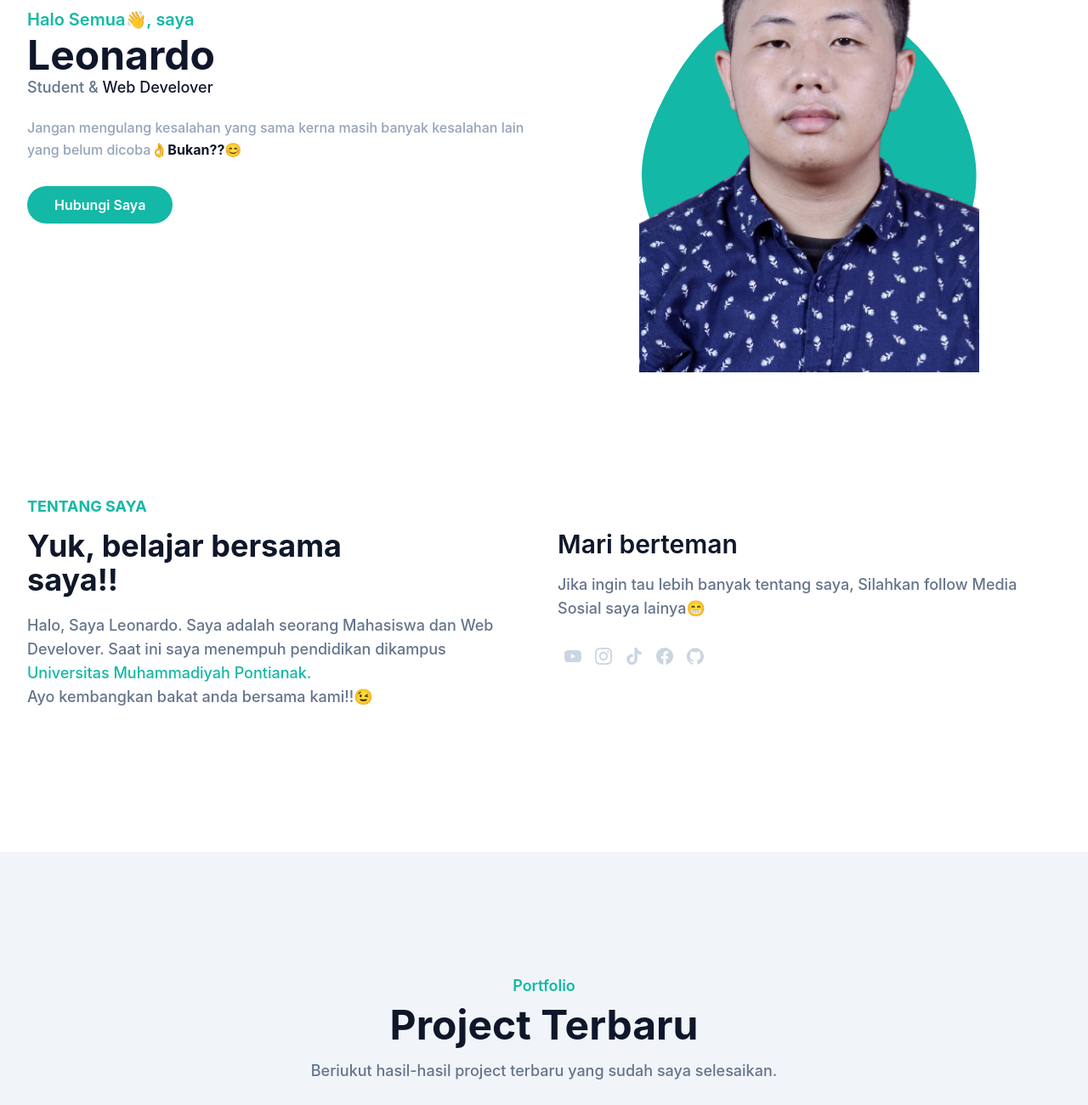
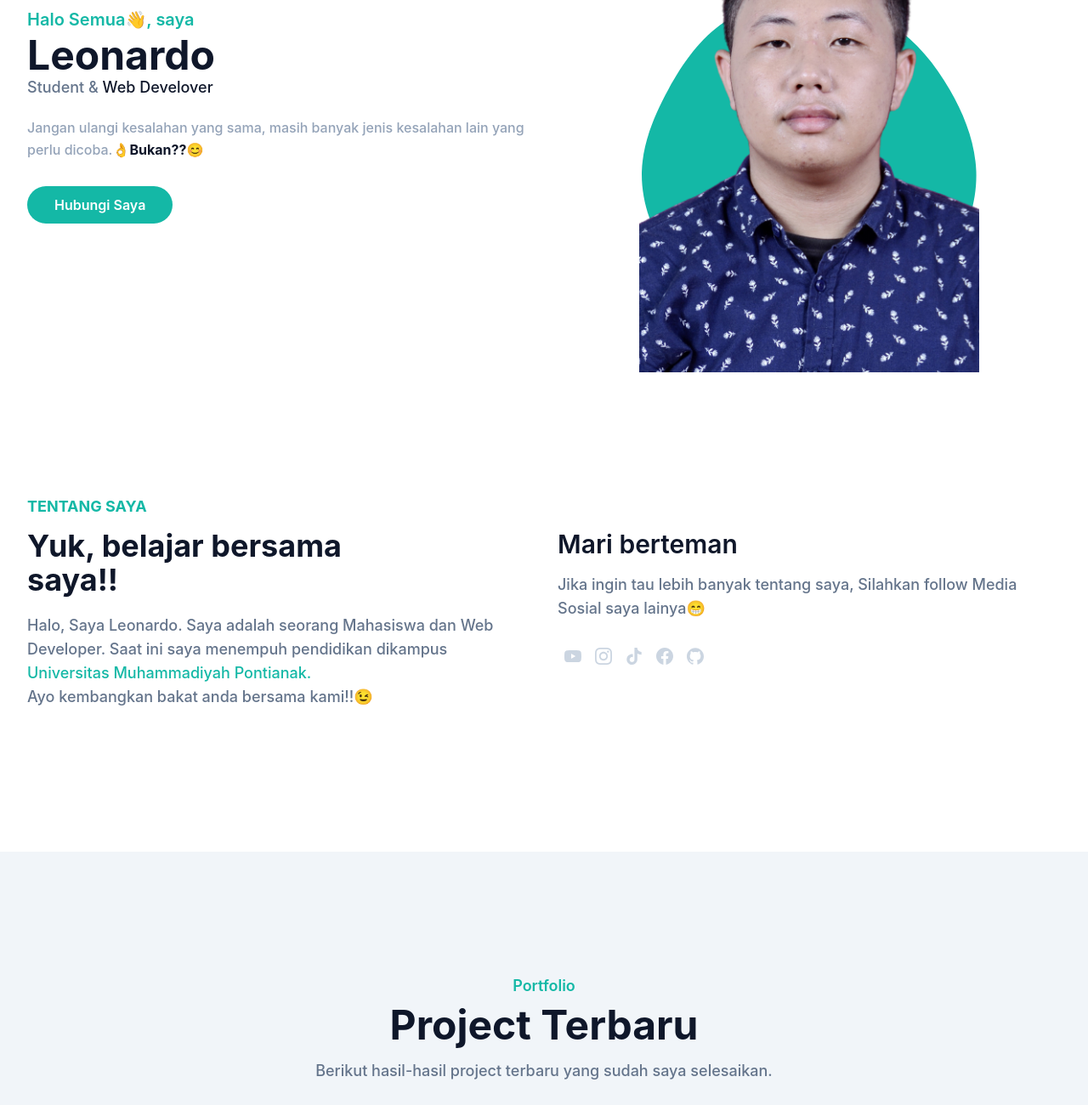
Before and after one commit to Leonardo2128/portfolio-tailwind-css, a website: page index.html in a window 1280 px wide. Shown: the part 320-1620 px from the top of the page at 85% size. Drawn offline with Linux system fonts and the light colour scheme.

Commit message:
memperbaiki typo

```diff
--- a/index.html
+++ b/index.html
@@ -77,7 +77,7 @@
           <div class="self-center w-full px-4 lg:w-1/2">
             <h1 class="text-base font-semibold text-primary md:text-xl">Halo Semua👋, saya <span class="block mt-1 text-4xl font-bold text-dark lg:text-5xl dark:text-white">Leonardo</span></h1>
             <h2 class="mb-5 text-lg font-medium text-secondary lg:2xl">Student & <span class="text-dark dark:text-white"> Web Develover</span></h2>
-            <p class="mb-10 font-medium leading-relaxed text-slate-400">Jangan mengulang kesalahan yang sama kerna masih banyak kesalahan lain yang belum dicoba👌<span class="font-bold text-dark dark:text-white">Bukan??😊</span></p>
+            <p class="mb-10 font-medium leading-relaxed text-slate-400">Jangan ulangi kesalahan yang sama, masih banyak jenis kesalahan lain yang perlu dicoba.👌<span class="font-bold text-dark dark:text-white">Bukan??😊</span></p>
 
             <a href="#contact" class="px-8 py-3 text-base font-semibold text-white transition duration-300 ease-in-out rounded-full bg-primary hover:shadow-lg hover:opacity-80">Hubungi Saya</a>
           </div>
@@ -107,7 +107,7 @@
             <h3 class="mb-3 text-lg font-bold uppercase text-primary">Tentang Saya</h3>
             <h2 class="max-w-md mb-5 text-3xl font-bold text-dark lg:text-4xl dark:text-white">Yuk, belajar bersama saya!!</h2>
             <p class="max-w-xl text-base font-medium text-secondary lg:text-lg">
-              Halo, Saya Leonardo. Saya adalah seorang Mahasiswa dan Web Develover. Saat ini saya menempuh pendidikan dikampus
+              Halo, Saya Leonardo. Saya adalah seorang Mahasiswa dan Web Developer. Saat ini saya menempuh pendidikan dikampus
               <a class="text-primary text-semibold" href="https://unmuhpnk.ac.id/" target="_blank"><br />Universitas Muhammadiyah Pontianak.</a> <br />Ayo kembangkan bakat anda bersama kami!!😉
             </p>
           </div>
@@ -182,7 +182,7 @@
           <div class="max-w-xl mx-auto mb-8 text-center">
             <h4 class="mb-2 text-lg font-semibold text-primary">Portfolio</h4>
             <h2 class="mb-4 text-3xl font-bold text-dark sm:text-4xl lg:text-5xl dark:text-white">Project Terbaru</h2>
-            <p class="font-medium text-md text-secondary md:text-lg">Beriukut hasil-hasil project terbaru yang sudah saya selesaikan. </p>
+            <p class="font-medium text-md text-secondary md:text-lg">Berikut hasil-hasil project terbaru yang sudah saya selesaikan. </p>
         </div>
 
         <div class="flex flex-wrap justify-center w-full px-4 xl:w-10/12 xl:mx-auto">
```
